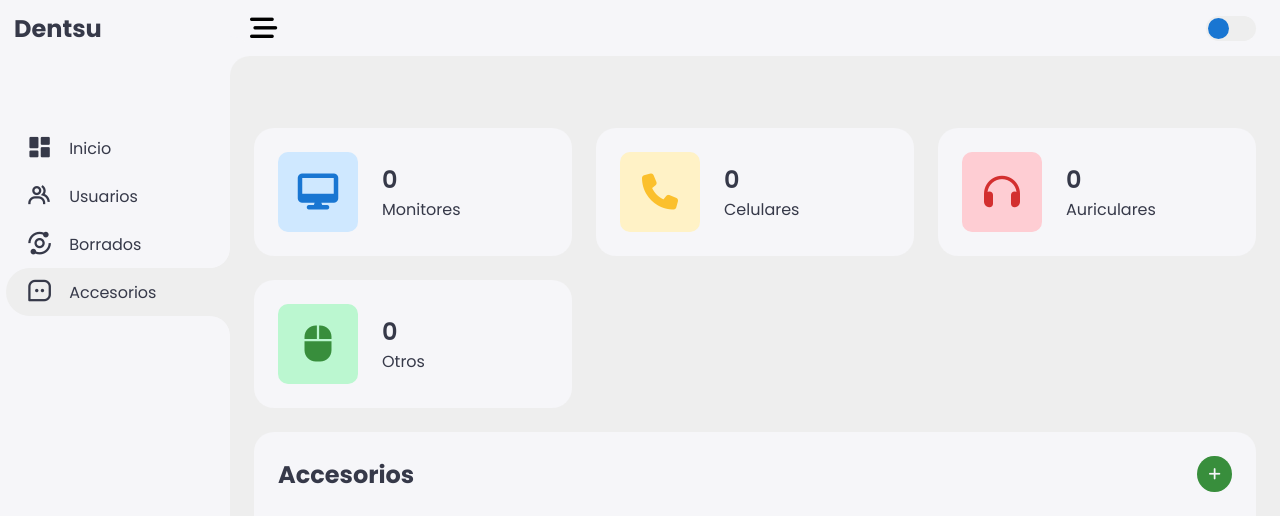
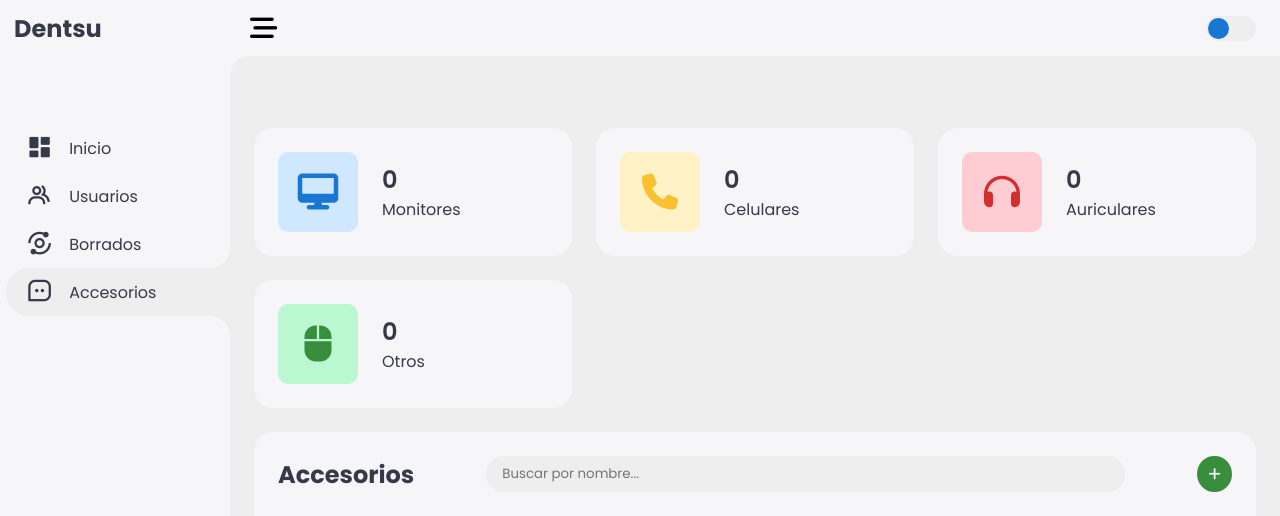
Before and after one commit to joacominatel/inventario-sistemas, a PHP site: page /accesorios.php in a window 1280 px wide. Shown: the top 516 px of the page. Run offline with PHP 8.4, Linux system fonts and the light colour scheme; data that the repository does not hold is empty; a stand-in replaces the project's code that opens the database connection.

Commit message:
Agregado de filtro a accesorios
- Filtro para buscar por nombre en la seccion de accesorios

```diff
--- a/accesorios.php
+++ b/accesorios.php
@@ -120,6 +120,9 @@ $total_otros = $row['total'];
                 <div class="orders">
                     <div class="header">
                         <h2>Accesorios</h2>
+                        <div class="search-container">
+                            <input type="text" id="search-accessory" placeholder="Buscar por nombre...">
+                        </div>
                         <div class="functions">
                             <i id="add-accessory" class="fas fa-plus"></i>
                         </div>
--- a/css/styles.css
+++ b/css/styles.css
@@ -647,6 +647,22 @@ body {
   flex-basis: 500px;
 }
 
+.orders .header .search-container {
+  position: relative;
+  width: 67%;
+}
+
+.orders .header .search-container input {
+  width: 100%;
+  height: 36px;
+  padding: 0 16px;
+  border: none;
+  background: var(--grey);
+  border-radius: 36px;
+  outline: none;
+  color: var(--dark);
+}
+
 .content main .bottom-data .orders table {
   width: 100%;
   border-collapse: collapse;
--- a/js/accesorios.js
+++ b/js/accesorios.js
@@ -3,6 +3,13 @@ $(document).ready(function() {
         var tipoAccesorio = $(this).data('accesorio');
         cargarAccesorios(tipoAccesorio);
     });
+
+    $('#search-accessory').on('input', function() {
+        var searchValue = $(this).val().toLowerCase();
+        $('#bottom-data-accesorios tr').filter(function() {
+            $(this).toggle($(this).text().toLowerCase().indexOf(searchValue) > -1);
+        })
+    })
 });
 
 function cargarAccesorios(tipoAccesorio) {
```
